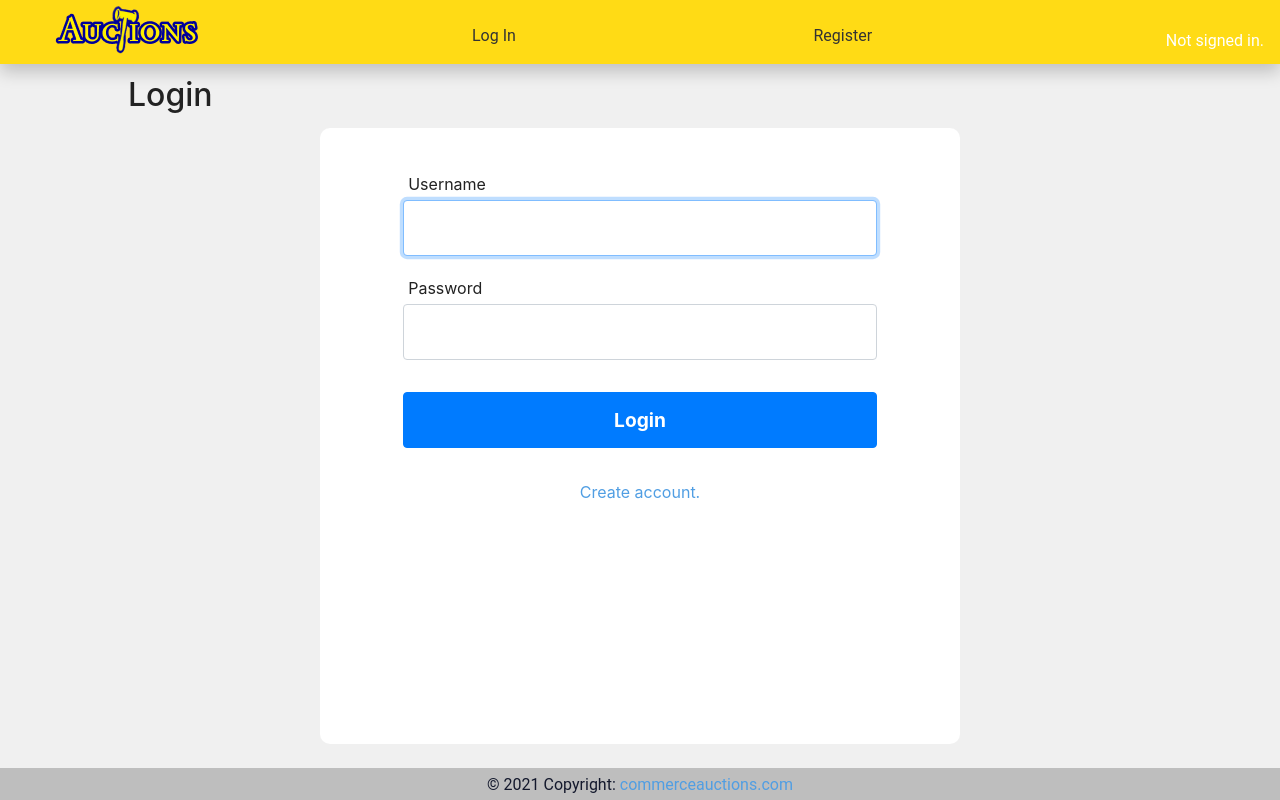
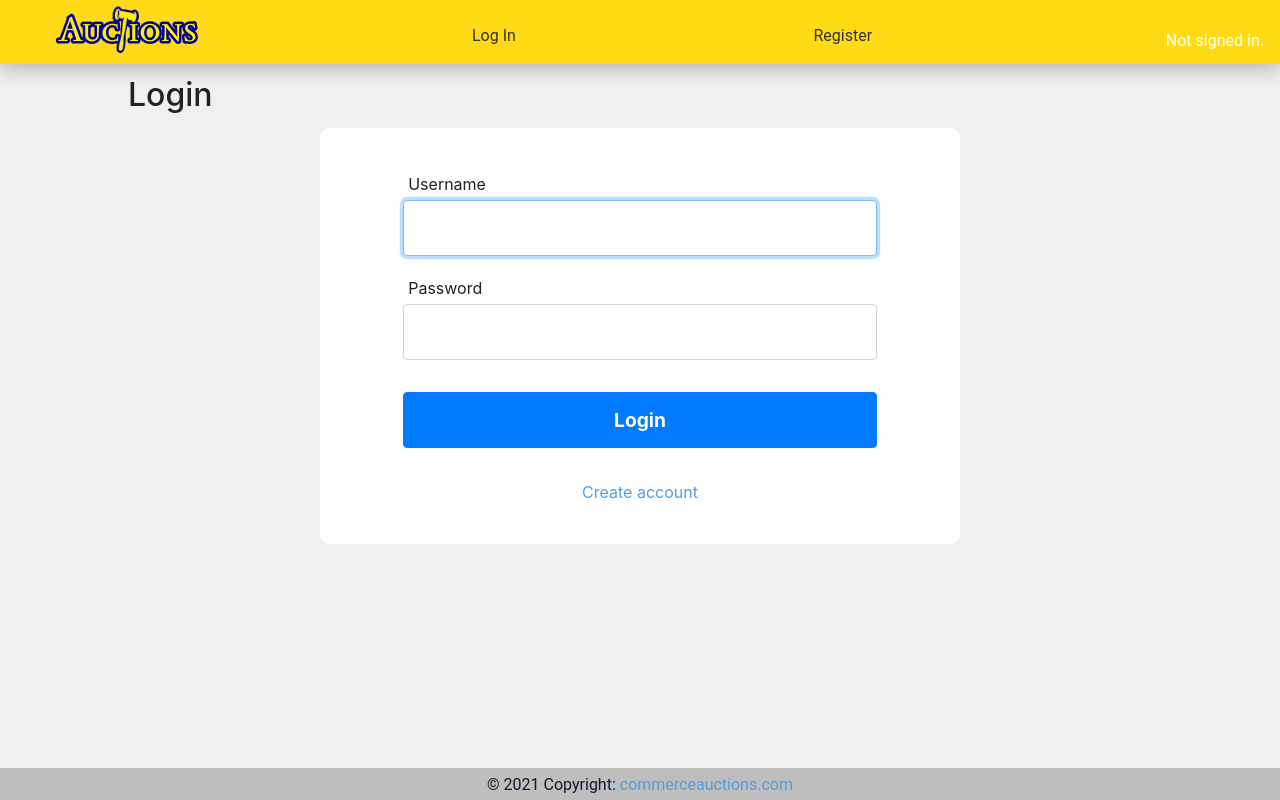
Before and after one commit to rodrigojmayer/AuctionsProject, a Django app: page /login in a window 1280 px wide. Run offline with Django 3.2, Linux system fonts and the light colour scheme; some libraries are stand-ins or nearby versions.

Commit message:
improvements style body size

```diff
--- a/auctions/static/auctions/css/styles.css
+++ b/auctions/static/auctions/css/styles.css
@@ -47,10 +47,11 @@ html {
 body {
   background-color: var(--gray-color-2);
   margin: 0;
-  margin-top: var(--header-height);
   overflow-x: hidden;
   overflow-y: overlay;
   color: var(--text-color);
+  position: relative;
+  min-height: 100vh;
 }
 body #sub {
   height: 4rem;
@@ -141,15 +142,19 @@ h2 {
 
 /*margin-bottom: -20px;*/
 /*height: 76px;*/
+#content-wrap {
+  padding-top: var(--header-height);
+  padding-bottom: 1rem;
+}
+
 .main {
   margin: auto;
-  margin-bottom: 1.5rem;
+  margin-bottom: 3vw;
   padding: 1.5rem;
   background-color: var(--white-color);
   border-radius: 10px;
-  min-height: calc(100vh - var(--header-height) - 5.5rem - var(--footer-height));
-  max-width: 80%;
-  min-width: 10%;
+  max-width: 80vw;
+  min-width: 10vw;
   /*height: 1500px;*/ /* Used in this example to enable scrolling */
 }
 .main .form-group {
@@ -294,6 +299,8 @@ h2 {
 }
 
 footer {
+  position: absolute;
+  bottom: 0;
   background-color: var(--gray-dark-color);
   color: var(--second-color);
   font-family: var(--font);
--- a/auctions/static/auctions/css/styles.scss
+++ b/auctions/static/auctions/css/styles.scss
@@ -49,10 +49,13 @@ html {
   body {
     background-color:  var(--gray-color-2);
     margin: 0;
-    margin-top: var(--header-height);
+    // margin-top: var(--header-height);
     overflow-x: hidden;
     overflow-y:overlay;
     color: var(--text-color);
+    position: relative;
+    // min-height: calc(100vh - var(--header-height));
+    min-height: 100vh;
     #sub{
         height: 4rem;
         padding-left: 10%;
@@ -198,6 +201,11 @@ html {
     /*margin-bottom: -20px;*/
     /*height: 76px;*/
 // }
+#content-wrap{
+    padding-top: var(--header-height);
+    padding-bottom: 1rem;
+
+}
 .main {
     // padding: 16px 16px 11% 16px;
     // padding: 16px 0 11% 0;
@@ -205,13 +213,19 @@ html {
     // margin-left:10%;
     // margin-right:10%;
     margin:auto;
-    margin-bottom: 1.5rem;
+    margin-bottom:3vw;
+    // margin-bottom: calc(100vh - var(--header-height) - 50.5rem - var(--footer-height));
     padding: 1.5rem;
+    // padding-bottom: var(--footer-height);
+    // margin-bottom: 6rem;
+    // margin-bottom: var(--footer-height);
     background-color:  var(--white-color);
     border-radius: 10px;
-    min-height: calc(100vh - var(--header-height) - 5.5rem - var(--footer-height));
-    max-width: 80%;
-    min-width: 10%;
+    // min-height: calc(100vh - var(--header-height) - 5.5rem - var(--footer-height));
+
+    max-width: 80vw;
+    // min-width: 10%;
+    min-width: 10vw;
     /*height: 1500px;*//* Used in this example to enable scrolling */
     .form-group{
 
@@ -361,6 +375,8 @@ html {
 
 footer {
     // background-color: rgb(11, 33, 61);
+    position: absolute;
+    bottom: 0;
     background-color: var(--gray-dark-color);
     // color: white;
     color: var(--second-color);
--- a/auctions/templates/auctions/layout.html
+++ b/auctions/templates/auctions/layout.html
@@ -57,13 +57,15 @@
             </div>
         </div>
         <!-- </br> -->
+        <div id="content-wrap">
             {% block body %}
             {% endblock %}
+        </div>
+    </body>
     <footer >
         <div>
             © 2021 Copyright:
             <a  href="{% url 'auctions_app:index' %}">commerceauctions.com</a>
         </div>
     </footer>
-    </body>
 </html>
--- a/auctions/templates/auctions/login.html
+++ b/auctions/templates/auctions/login.html
@@ -24,7 +24,7 @@
         </div>
         <input class="btn btn-primary" type="submit" value="Login">
     </form>
-    <a href="{% url 'auctions_app:register' %}">Create account.</a>
+    <a href="{% url 'auctions_app:register' %}">Create account</a>
 
 </div>
 {% endblock %}
```
Also changed, not shown: db.sqlite3, 1 other file. Lines whose indentation alone changed are shown as unchanged.
